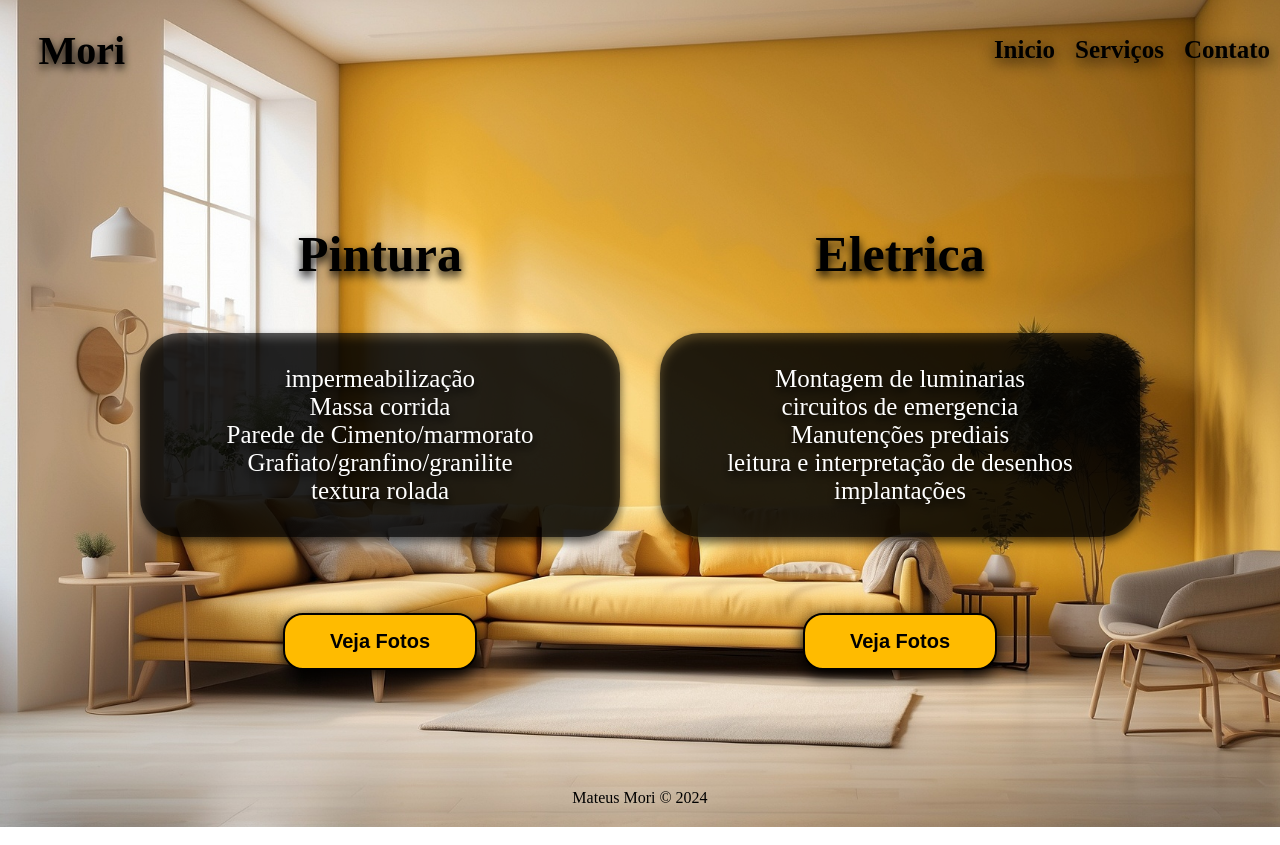
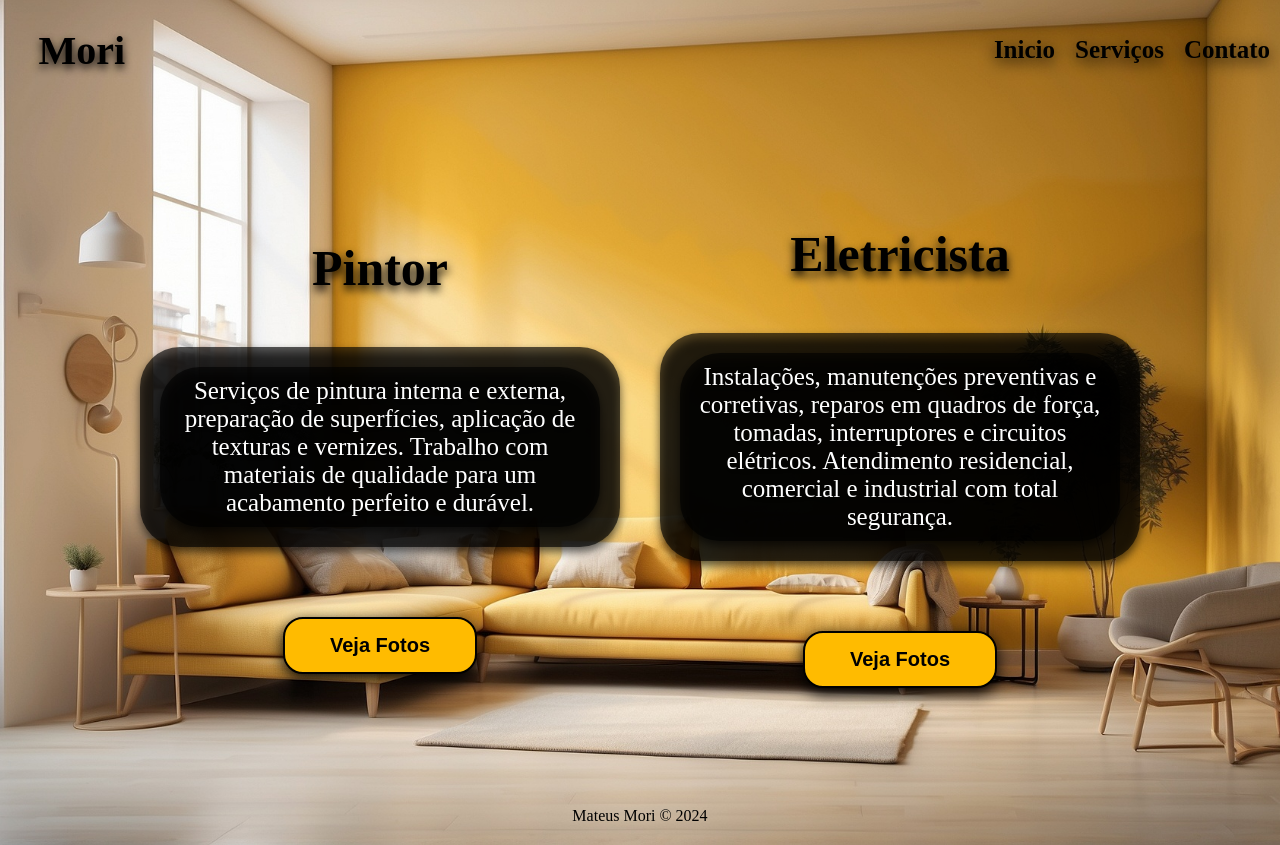
Before and after one commit to MattMori/MoriManutencoes, a React (Vite) app: page /servicos in a window 1280 px wide. Built offline with nearby package versions, Linux system fonts and the light colour scheme.

Commit message:
Atualização de conteudo

```diff
--- a/index.html
+++ b/index.html
@@ -4,7 +4,7 @@
     <meta charset="UTF-8" />
     <link rel="icon" type="image/svg+xml" href="/public/pintura.png" />
     <meta name="viewport" content="width=device-width, initial-scale=1.0" />
-    <title>Mori Soluções</title>
+    <title>M&R manutenção e instalação elétrica</title>
   </head>
   <body>
     <div id="root"></div>
--- a/src/views/Home/Presentation.module.scss
+++ b/src/views/Home/Presentation.module.scss
@@ -2,7 +2,7 @@
     display: flex;
     flex-direction: column;
     justify-content: flex-start;
-    padding: 5%;
+    padding: 2%;
     height: 100%;
     color: rgb(0, 0, 0);
     text-align: center;
@@ -16,9 +16,6 @@
 
 .presentation p {
     font-size: 35px;
-    margin: auto;
-    filter: drop-shadow(0px 5px 5px rgb(0, 0, 0));
-    margin-bottom: 40px;
 }
 
 @media screen and (max-width: 600px) {
--- a/src/views/Home/Presetation.jsx
+++ b/src/views/Home/Presetation.jsx
@@ -1,27 +1,27 @@
-import Navbar from '../Navbar/Navbar';
-import Footer from '../Footer/Footer';
-import styles from './Presentation.module.scss';
-import ButtonA from '../../Components/ButtonA';
+import Navbar from "../Navbar/Navbar";
+import Footer from "../Footer/Footer";
+import styles from "./Presentation.module.scss";
+import ButtonA from "../../Components/ButtonA";
 const Presentation = () => {
-
   return (
-        <div >
+    <div>
       <Navbar />
       <div className={styles.presentation}>
-                <h1>Mori: Qualidade em Elétrica e Pintura</h1>
+        <h1> M & R manutenção e instalação elétrica </h1>{" "}
         <p>
-                    Bem-vindo! Sou Milton Mori, profissional com 25 anos<br />
-                    de experiência nas áreas de elétrica e pintura.<br />
-                    Minha dedicação se reflete em serviços impecáveis,<br />
-                    sempre pautados pela limpeza, organização e,<br />
-                    acima de tudo, qualidade e segurança.<br />
-                </p>
-                <ButtonA link={'/contactForm'} text='Entre em contato' />
-
-            </div>
+          Olá! Sou o Milton Mori. <br />
+          Há 25 anos, ajudo famílias e empresas a renovarem seus espaços com
+          segurança e qualidade. <br />
+          Precisa de um serviço bem feito, sem dor de cabeça? <br /> Eu garanto
+          um trabalho impecável, seguro e, acima de tudo, limpo. <br /> Do
+          acabamento da pintura à instalação elétrica, cuido da sua casa como se
+          fosse a minha.
+        </p>{" "}
+        <ButtonA link={"/contactForm"} text="Entre em contato" />
+      </div>{" "}
       <Footer />
     </div>
-    )
+  );
 };
 
-export default Presentation
+export default Presentation;
--- a/src/views/serviços/Servicos.jsx
+++ b/src/views/serviços/Servicos.jsx
@@ -1,7 +1,7 @@
-import styles from './Servicos.module.scss'
-import Card from '../../Components/Card'
-import Navbar from '../Navbar/Navbar';
-import Footer from '../Footer/Footer';
+import styles from "./Servicos.module.scss";
+import Card from "../../Components/Card";
+import Navbar from "../Navbar/Navbar";
+import Footer from "../Footer/Footer";
 
 function Servicos() {
   return (
@@ -9,37 +9,33 @@ function Servicos() {
       <Navbar />
       <div className={styles.servicos}>
         <Card
-                    title='Pintura'
+          title="Pintor"
           description={
-                        <ul>
-                            <li>impermeabilização</li>
-                            <li>Massa corrida</li>
-                            <li>Parede de Cimento/marmorato</li>
-                            <li>Grafiato/granfino/granilite</li>
-                            <li>textura rolada</li>
-                        </ul>
+            <p>
+              Serviços de pintura interna e externa, preparação de superfícies,
+              aplicação de texturas e vernizes. Trabalho com materiais de
+              qualidade para um acabamento perfeito e durável.
+            </p>
           }
           link="https://exemplo.com/pintura"
         />
 
         <Card
-                    title='Eletrica'
+          title="Eletricista"
           description={
-                        <ul>
-                            <li>Montagem de luminarias</li>
-                            <li>circuitos de emergencia</li>
-                            <li>Manutenções prediais</li>
-                            <li>leitura e interpretação de desenhos</li>
-                            <li>implantações</li>
-                        </ul>
+            <p>
+              Instalações, manutenções preventivas e corretivas, reparos em
+              quadros de força, tomadas, interruptores e circuitos elétricos.
+              Atendimento residencial, comercial e industrial com total
+              segurança.
+            </p>
           }
           link="https://exemplo.com/pintura"
         />
-
       </div>
       <Footer />
     </div>
-    )
+  );
 }
 
-export default Servicos
+export default Servicos;
--- a/src/views/serviços/Servicos.module.scss
+++ b/src/views/serviços/Servicos.module.scss
@@ -12,17 +12,15 @@
   color: rgb(255, 255, 255);
 }
 
-.servicos ul {
+.servicos p {
   list-style: none;
+  font-size: 25px;
   background-color: rgba(0, 0, 0, 0.637);
   border-radius: 40px;
-  padding: 32px;
+  padding: 10px;
   margin: 10px;
 }
 
-.servicos li {
-  font-size: 25px;
-}
 
 @media screen and (max-width: 745px) {
   .servicos {
```
Lines whose indentation alone changed are shown as unchanged.
